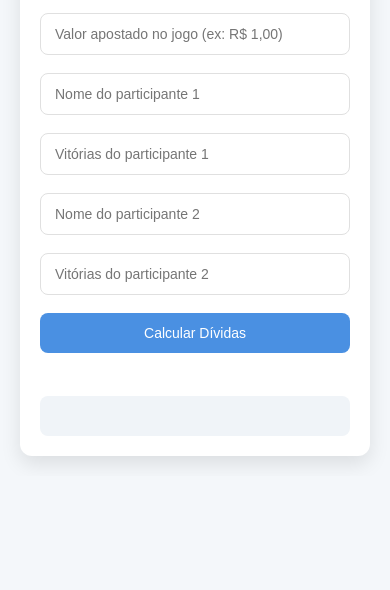
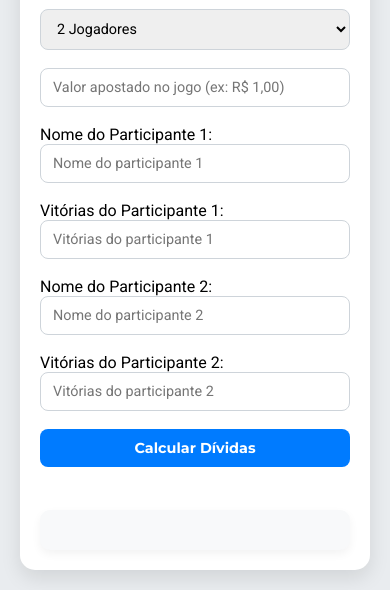
Before and after one commit to rjcecim/jogos, a plain HTML site: page index.html in a window 390 px wide. Shown: the part 473-1063 px from the top of the page. Before the commit the page ends 949 px from the top, so only its background shows below. Drawn offline with Linux system fonts and the light colour scheme.

Commit message:
Update index.html

```diff
--- a/index.html
+++ b/index.html
@@ -1,75 +1,98 @@
 <!DOCTYPE html>
-<html lang="pt-br">
+<html lang="pt-BR">
 <head>
     <meta charset="UTF-8">
+    <title>Dívidas de Jogos entre Amigos</title>
     <meta name="viewport" content="width=device-width, initial-scale=1.0">
-    <title>Dívidas de Jogos entre Amigos</title>
-    <!-- Importando fontes do Google Fonts -->
-    <link href="https://fonts.googleapis.com/css2?family=Roboto:wght@400;500;700&display=swap" rel="stylesheet">
+
+    <!-- Pré-conexão com o Google Fonts para melhorar o carregamento das fontes -->
+    <link rel="preconnect" href="https://fonts.googleapis.com">
+    <link rel="preconnect" href="https://fonts.gstatic.com" crossorigin>
+
+    <!-- Importação das fontes Montserrat para títulos e Roboto para o corpo do texto -->
+    <link href="https://fonts.googleapis.com/css2?family=Montserrat:wght@700&family=Roboto:wght@400&display=swap" rel="stylesheet">
+
     <style>
-        /* Variáveis de Cores */
+        /* Variáveis CSS que definem as cores, fontes e outros elementos reutilizáveis */
         :root {
-            --primary-color: #4a90e2;
-            --secondary-color: #50e3c2;
-            --background-color: #f4f7fa;
-            --card-color: #ffffff;
-            --text-color: #333333;
-            --border-color: #e0e0e0;
-            --shadow-color: rgba(0, 0, 0, 0.1);
-            --error-color: #e74c3c;
+            --primary-color: #007bff; /* Cor primária */
+            --secondary-color: #6c757d; /* Cor secundária */
+            --background-color: #e9ecef; /* Cor de fundo geral da página */
+            --container-bg: #fff; /* Cor de fundo do container principal */
+            --section-bg: #f8f9fa; /* Cor de fundo das seções */
+            --input-border: #ced4da; /* Cor da borda dos inputs */
+            --shadow-color: rgba(0, 0, 0, 0.1); /* Cor da sombra para elementos */
+            --transition-speed: 0.3s; /* Velocidade de transição para animações */
+            --font-primary: 'Roboto', sans-serif; /* Fonte principal (para textos) */
+            --font-secondary: 'Montserrat', sans-serif; /* Fonte secundária (para títulos) */
+            --gradient-start: #007bff; /* Cor inicial do gradiente aplicado no título */
+            --gradient-end: #6610f2; /* Cor final do gradiente aplicado no título */
         }
 
-        /* Reset de CSS */
+        /* Reset básico para remover margens e preenchimentos padrão */
         * {
+            box-sizing: border-box;
             margin: 0;
             padding: 0;
-            box-sizing: border-box;
         }
 
-        /* Estilização do Body */
+        /* Estilo geral do corpo da página */
         body {
-            font-family: 'Roboto', sans-serif;
-            background-color: var(--background-color);
-            color: var(--text-color);
+            font-family: var(--font-primary); /* Fonte definida como Roboto */
+            background-color: var(--background-color); /* Cor de fundo */
             display: flex;
-            justify-content: center;
-            align-items: center;
-            min-height: 100vh;
-            padding: 20px;
+            justify-content: center; /* Centraliza o conteúdo horizontalmente */
+            align-items: center; /* Centraliza o conteúdo verticalmente */
+            min-height: 100vh; /* Altura mínima de 100% da janela */
+            padding: 20px; /* Espaçamento interno */
+            animation: fadeIn 1s ease-in-out; /* Animação de fade-in ao carregar a página */
         }
 
-        /* Container Principal */
+        /* Estilos do container principal que envolve todo o conteúdo */
         .container {
             width: 100%;
-            max-width: 500px;
-            background-color: var(--card-color);
-            padding: 30px;
-            border-radius: 12px;
-            box-shadow: 0 8px 20px var(--shadow-color);
-            transition: transform 0.3s ease, box-shadow 0.3s ease;
+            max-width: 500px; /* Largura máxima de 500px */
+            background-color: var(--container-bg); /* Fundo branco */
+            padding: 30px; /* Espaçamento interno */
+            border-radius: 15px; /* Bordas arredondadas */
+            box-shadow: 0 8px 20px var(--shadow-color); /* Sombra */
+            transition: transform var(--transition-speed), box-shadow var(--transition-speed); /* Transição suave em hover */
         }
 
+        /* Efeito ao passar o mouse sobre o container */
         .container:hover {
-            transform: translateY(-5px);
-            box-shadow: 0 12px 25px var(--shadow-color);
+            transform: translateY(-5px); /* Eleva o container levemente */
+            box-shadow: 0 12px 25px var(--shadow-color); /* Aumenta a sombra */
         }
 
-        /* Imagem de Capa */
+        /* Estilo da imagem de capa */
         .capa {
             width: 100%;
             height: auto;
-            border-radius: 10px 10px 0 0;
-            object-fit: cover;
+            border-radius: 15px 15px 0 0; /* Bordas arredondadas no topo */
+            object-fit: cover; /* Ajusta a imagem para cobrir o espaço disponível */
+            transition: transform var(--transition-speed); /* Transição suave ao redimensionar */
             margin-bottom: 20px;
         }
 
-        /* Título */
+        /* Efeito ao passar o mouse sobre a imagem de capa */
+        .capa:hover {
+            transform: scale(1.05); /* Leve ampliação da imagem */
+        }
+
+        /* Estilo do título (h1) */
         h1 {
-            text-align: center;
-            color: var(--primary-color);
-            margin-bottom: 25px;
-            font-size: 26px;
-            font-weight: 700;
+            font-family: var(--font-secondary); /* Fonte Montserrat */
+            font-size: 2rem;
+            background: linear-gradient(90deg, var(--gradient-start), var(--gradient-end)); /* Gradiente aplicado no texto */
+            -webkit-background-clip: text; /* Clipa o gradiente ao texto no Webkit */
+            -webkit-text-fill-color: transparent; /* Deixa a cor de preenchimento transparente */
+            background-clip: text; /* Clipa o gradiente ao texto */
+            color: transparent; /* O texto é transparente para mostrar o gradiente */
+            text-align: center; /* Centraliza o texto */
+            margin: 25px 0; /* Espaçamento vertical */
+            text-shadow: 2px 2px 5px rgba(0, 0, 0, 0.1); /* Sombra leve no texto */
+            transition: background 0.5s ease; /* Transição suave no gradiente */
         }
 
         /* Campos de Formulário */
@@ -78,39 +101,49 @@
             padding: 14px 16px;
             margin-bottom: 18px;
             border-radius: 8px;
-            border: 1px solid var(--border-color);
-            font-size: 16px;
-            transition: border 0.3s ease, box-shadow 0.3s ease;
+            border: 1px solid var(--input-border);
+            font-size: 1rem;
+            transition: border var(--transition-speed), box-shadow var(--transition-speed);
+            font-family: var(--font-primary);
         }
 
+        /* Estilo dos campos de entrada quando estão em foco */
         input:focus, select:focus {
             border-color: var(--primary-color);
+            box-shadow: 0 0 10px rgba(0, 123, 255, 0.2);
             outline: none;
-            box-shadow: 0 0 10px rgba(74, 144, 226, 0.2);
         }
 
-        /* Botão */
+        /* Estilo do botão */
         button {
             background-color: var(--primary-color);
             color: #fff;
             border: none;
             cursor: pointer;
             font-weight: 500;
-            transition: background-color 0.3s ease, transform 0.3s ease;
+            transition: background-color var(--transition-speed), transform var(--transition-speed);
+            font-family: var(--font-secondary);
         }
 
         button:hover {
-            background-color: var(--secondary-color);
+            background-color: #6610f2; /* Alterando para a cor final do gradiente */
             transform: translateY(-2px);
         }
 
         /* Resultado */
         .result {
-            background-color: #f0f4f8;
+            background-color: var(--section-bg);
             padding: 20px;
-            border-radius: 8px;
+            border-radius: 10px;
             margin-top: 25px;
-            font-size: 16px;
+            font-size: 1rem;
+            box-shadow: 0 4px 10px rgba(0, 0, 0, 0.05);
+            transition: background-color var(--transition-speed), box-shadow var(--transition-speed);
+        }
+
+        .result:hover {
+            background-color: #e2e6ea;
+            box-shadow: 0 6px 15px rgba(0, 0, 0, 0.1);
         }
 
         .result .jogador {
@@ -120,7 +153,7 @@
             border-radius: 6px;
             margin-bottom: 12px;
             font-weight: 500;
-            font-size: 18px;
+            font-size: 1.125rem;
         }
 
         .result .deve {
@@ -142,35 +175,70 @@
             color: #555;
         }
 
-        /* Responsividade */
-        @media (max-width: 576px) {
+        /* Animação de fade-in usada na página */
+        @keyframes fadeIn {
+            from { opacity: 0; }
+            to { opacity: 1; }
+        }
+
+        /* Responsividade para telas menores */
+        @media (max-width: 768px) {
+            h1 {
+                font-size: 1.8rem;
+            }
+
+            .container {
+                padding: 25px;
+            }
+
+            input, select, button {
+                font-size: 0.95rem;
+                padding: 12px 14px;
+            }
+
+            .result {
+                font-size: 0.95rem;
+            }
+
+            .result .jogador {
+                font-size: 1rem;
+            }
+        }
+
+        /* Responsividade para telas muito pequenas */
+        @media (max-width: 480px) {
             .container {
                 padding: 20px;
             }
 
             h1 {
-                font-size: 22px;
+                font-size: 1.5rem;
             }
 
             input, select, button {
-                font-size: 14px;
-                padding: 12px 14px;
+                font-size: 0.9rem;
+                padding: 10px 12px;
             }
 
             .result {
-                font-size: 14px;
+                font-size: 0.9rem;
             }
 
             .result .jogador {
-                font-size: 16px;
+                font-size: 0.95rem;
             }
         }
     </style>
 </head>
 <body>
     <div class="container">
+        <!-- Imagem de capa do jogo -->
         <img src="game.webp" alt="Capa do Jogo entre Amigos" class="capa">
+
+        <!-- Título do aplicativo -->
         <h1>Dívidas de Jogos entre Amigos</h1>
+
+        <!-- Seleção do número de jogadores -->
         <select id="numeroJogadores" onchange="atualizarFormulario()">
             <option value="2" selected>2 Jogadores</option>
             <option value="3">3 Jogadores</option>
@@ -180,21 +248,36 @@
             <option value="7">7 Jogadores</option>
             <option value="8">8 Jogadores</option>
         </select>
+
+        <!-- Campo para valor apostado -->
         <input type="text" id="valorAposta" placeholder="Valor apostado no jogo (ex: R$ 1,00)" oninput="formatarMoeda(this)">
+
+        <!-- Formulário dinâmico para jogadores -->
         <div id="jogadoresForm">
             <!-- Campos de jogadores serão inseridos aqui dinamicamente -->
         </div>
+
+        <!-- Botão para calcular dívidas -->
         <button onclick="calcularDividas()">Calcular Dívidas</button>
+
+        <!-- Seção de resultados -->
         <div class="result" id="resultado"></div>
     </div>
 
     <script>
+        /* Função para formatar um valor como moeda (R$) */
+        function formatarValor(valor) {
+            return valor.toLocaleString('pt-BR', { style: 'currency', currency: 'BRL' });
+        }
+
+        /* Função para formatar o campo de entrada como valor monetário */
         function formatarMoeda(elemento) {
             let valor = elemento.value.replace(/\D/g, '');
             valor = (parseInt(valor, 10) / 100).toFixed(2).replace('.', ',');
             elemento.value = `R$ ${valor}`;
         }
 
+        /* Função para atualizar o formulário com base no número de jogadores */
         function atualizarFormulario() {
             const numeroJogadores = parseInt(document.getElementById('numeroJogadores').value, 10);
             const jogadoresForm = document.getElementById('jogadoresForm');
@@ -202,12 +285,17 @@
 
             for (let i = 1; i <= numeroJogadores; i++) {
                 jogadoresForm.innerHTML += `
-                    <input type="text" id="nome${i}" placeholder="Nome do participante ${i}" required>
-                    <input type="number" id="vitorias${i}" placeholder="Vitórias do participante ${i}" min="0" required>
+                    <div class="section">
+                        <label for="nome${i}">Nome do Participante ${i}:</label>
+                        <input type="text" id="nome${i}" placeholder="Nome do participante ${i}" required>
+                        <label for="vitorias${i}">Vitórias do Participante ${i}:</label>
+                        <input type="number" id="vitorias${i}" placeholder="Vitórias do participante ${i}" min="0" required>
+                    </div>
                 `;
             }
         }
 
+        /* Função para calcular dívidas entre jogadores */
         function calcularDividas() {
             const valorApostaStr = document.getElementById('valorAposta').value.replace(/\D/g, '');
             const valorAposta = parseFloat(valorApostaStr) / 100;
@@ -237,20 +325,25 @@
 
             let resultadoHTML = '';
             participantes.forEach((p1, index1) => {
-                resultadoHTML += `
+                let dividasExistentes = false;
+                let dividaHTML = `
                     <div class="jogador">${p1.nome} deve:</div>
                 `;
                 participantes.forEach((p2, index2) => {
                     if (index1 !== index2) {
                         const divida = Math.max(0, (p2.vitorias - p1.vitorias) * valorAposta);
                         if (divida > 0) {
-                            resultadoHTML += `
-                                <div class="deve"><span>Para ${p2.nome}:</span> <div class="dívida">${divida.toLocaleString('pt-BR', { style: 'currency', currency: 'BRL' })}</div></div>
+                            dividasExistentes = true;
+                            dividaHTML += `
+                                <div class="deve"><span>Para ${p2.nome}:</span> <div class="dívida">${formatarValor(divida)}</div></div>
                             `;
                         }
                     }
                 });
-                resultadoHTML += `<hr>`;
+                if (dividasExistentes) {
+                    dividaHTML += `<hr>`;
+                    resultadoHTML += dividaHTML;
+                }
             });
 
             // Se não houver dívidas, exibir mensagem
```
